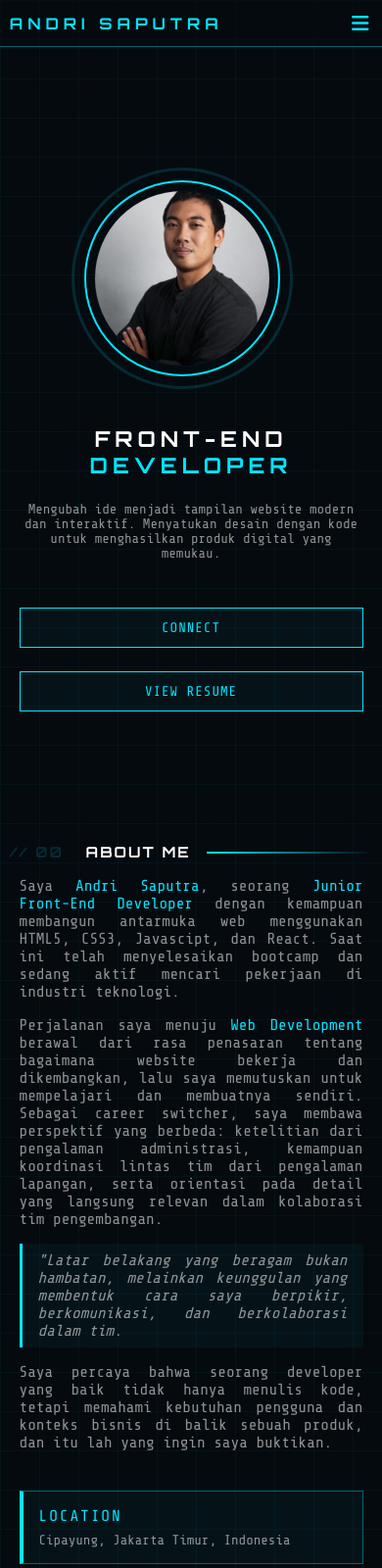
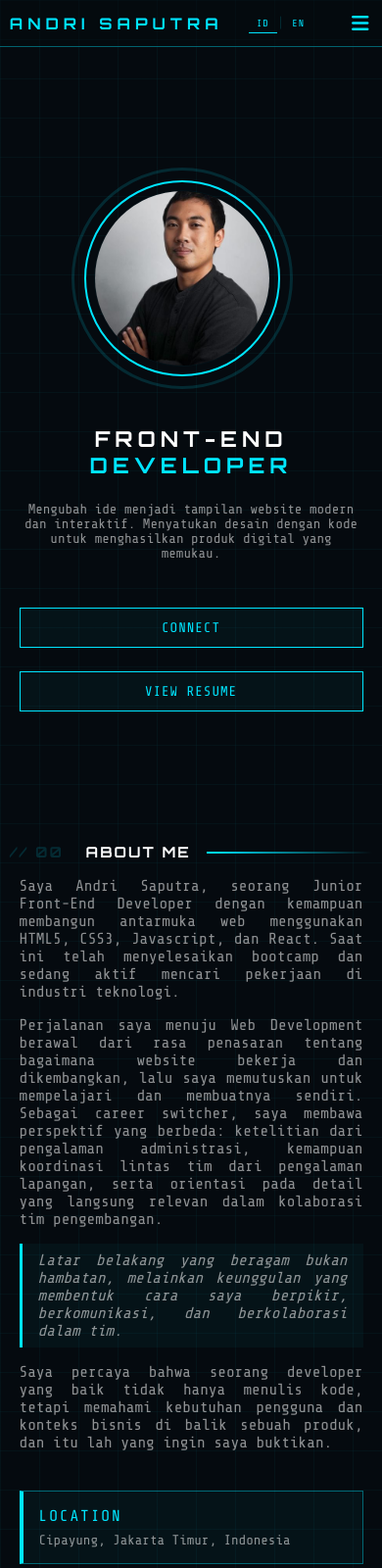
Before and after one commit to andrisaputra25021-dev/Personal-Portfolio-Website, a plain HTML site: page index.html in a window 390 px wide. Shown: the top 1600 px of the page at 98% size. Drawn offline with nearby package versions, Linux system fonts and the light colour scheme.

Commit message:
feat: add bilingual support (ID/EN) with JSON-based i18n

```diff
--- a/index.html
+++ b/index.html
@@ -31,6 +31,19 @@
           <li><a href="#contact" class="navlink">CONTACT</a></li>
         </ul>
 
+        <div class="lang-switcher">
+          <button
+            class="lang-btn active"
+            data-lang="id"
+            onclick="setLanguage('id')"
+          >
+            ID</button
+          ><span>|</span>
+          <button class="lang-btn" data-lang="en" onclick="setLanguage('en')">
+            EN
+          </button>
+        </div>
+
         <div class="dot-status">
           <span class="dot"></span>
           <span>SYSTEM ONLINE</span>
@@ -44,7 +57,7 @@
       <section id="home" class="home">
         <div class="home-leftside">
           <h1>FRONT-END <span>DEVELOPER</span></h1>
-          <p>
+          <p data-i18n="hero.desc">
             Mengubah ide menjadi tampilan website modern dan interaktif.
             Menyatukan desain dengan kode untuk menghasilkan produk digital yang
             memukau.
@@ -82,14 +95,14 @@
 
         <div class="about-content">
           <div class="about-leftside">
-            <p>
+            <p data-i18n="about.p1">
               Saya <span>Andri Saputra</span>, seorang
               <span>Junior Front-End Developer </span>dengan kemampuan membangun
               antarmuka web menggunakan HTML5, CSS3, Javascipt, dan React. Saat
               ini telah menyelesaikan bootcamp dan sedang aktif mencari
               pekerjaan di industri teknologi.
             </p>
-            <p>
+            <p data-i18n="about.p2">
               Perjalanan saya menuju <span>Web Development</span> berawal dari
               rasa penasaran tentang bagaimana website bekerja dan dikembangkan,
               lalu saya memutuskan untuk mempelajari dan membuatnya sendiri.
@@ -98,12 +111,12 @@
               lintas tim dari pengalaman lapangan, serta orientasi pada detail
               yang langsung relevan dalam kolaborasi tim pengembangan.
             </p>
-            <p class="quote">
+            <p class="quote" data-i18n="about.p3">
               "Latar belakang yang beragam bukan hambatan, melainkan keunggulan
               yang membentuk cara saya berpikir, berkomunikasi, dan
               berkolaborasi dalam tim.
             </p>
-            <p>
+            <p data-i18n="about.p4">
               Saya percaya bahwa seorang developer yang baik tidak hanya menulis
               kode, tetapi memahami kebutuhan pengguna dan konteks bisnis di
               balik sebuah produk, dan itu lah yang ingin saya buktikan.
@@ -164,7 +177,7 @@
             </div>
             <div class="projects-details">
               <h1>LANDING PAGE</h1>
-              <p>
+              <p data-i18n="projects.p1_desc">
                 Halaman landing page dengan layout modern dan mobile first
                 approach.
               </p>
@@ -195,7 +208,7 @@
             </div>
             <div class="projects-details">
               <h1>TODO LIST APP</h1>
-              <p>
+              <p data-i18n="projects.p2_desc">
                 Aplikasi manajemen tugas interaktif. Buat tugas, update, dan
                 hapus tugas. Murni dengan DOM manipulation.
               </p>
@@ -227,7 +240,7 @@
             </div>
             <div class="projects-details">
               <h1>CRUD</h1>
-              <p>
+              <p data-i18n="projects.p3_desc">
                 Manajemen state global dengan Zustand. CRUD lengkap dengan
                 tambah, edit, hapus data course secara reaktif tanpa props
                 drilling.
@@ -316,7 +329,7 @@
 
         <div class="contact-grid">
           <div class="contact-leftside">
-            <p class="info">
+            <p class="info" data-i18n="contact.info">
               Terbuka untuk peluang kerja, kolaborasi project, atau diskusi
               mengenai web development.
             </p>
--- /dev/null
+++ b/locales/id.json
@@ -0,0 +1,23 @@
+{
+  "hero": {
+    "desc": "Mengubah ide menjadi tampilan website modern dan interaktif. Menyatukan desain dengan kode untuk menghasilkan produk digital yang memukau."
+  },
+  "about": {
+    "p1": "Saya Andri Saputra, seorang Junior Front-End Developer dengan kemampuan membangun antarmuka web menggunakan HTML5, CSS3, Javascript, dan React. Saat ini telah menyelesaikan bootcamp dan sedang aktif mencari pekerjaan di industri teknologi.",
+    "p2": "Perjalanan saya menuju Web Development berawal dari rasa penasaran tentang bagaimana website bekerja dan dikembangkan, lalu saya memutuskan untuk mempelajari dan membuatnya sendiri. Sebagai career switcher, saya membawa perspektif yang berbeda: ketelitian dari pengalaman administrasi, kemampuan koordinasi lintas tim dari pengalaman lapangan, serta orientasi pada detail yang langsung relevan dalam kolaborasi tim pengembangan.",
+    "p3": "Latar belakang yang beragam bukan hambatan, melainkan keunggulan yang membentuk cara saya berpikir, berkomunikasi, dan berkolaborasi dalam tim.",
+    "p4": "Saya percaya bahwa seorang developer yang baik tidak hanya menulis kode, tetapi memahami kebutuhan pengguna dan konteks bisnis di balik sebuah produk, dan itu lah yang ingin saya buktikan.",
+    "location_val": "Cipayung, Jakarta Timur, Indonesia",
+    "status_val": "Fresh Graduate bootcamp FSD Harisenin.com, Batch 18, Carrier Path Front-End Developer",
+    "soft_val": "Komunikatif, Adaptif, Pemecahan masalah, Berorientasi pada detail, Ketelitian, Fleksibel, Koordinasi lintas tim, Manajemen dokumen",
+    "mission_val": "Berkontribusi sebagai Junior Front-End Developer dan terus bertumbuh dalam membangun produk web yang berdampak"
+  },
+  "projects": {
+    "p1_desc": "Halaman landing page dengan layout modern dan mobile first approach.",
+    "p2_desc": "Aplikasi manajemen tugas interaktif. Buat tugas, update, dan hapus tugas. Murni dengan DOM manipulation.",
+    "p3_desc": "Manajemen state global dengan Zustand. CRUD lengkap dengan tambah, edit, hapus data course secara reaktif tanpa props drilling."
+  },
+  "contact": {
+    "info": "Terbuka untuk peluang kerja, kolaborasi project, atau diskusi mengenai web development."
+  }
+}
--- a/main.js
+++ b/main.js
@@ -1,3 +1,4 @@
+// toggle menu navbar
 const menu = document.querySelector(".menu");
 const navlist = document.querySelector(".navlist");
 
@@ -10,3 +11,47 @@ document.addEventListener("click", (event) => {
     navlist.classList.remove("active");
   }
 });
+
+// translate button
+let currentLang = "id";
+async function loadingTranslations(lang) {
+  const response = await fetch(`/locales/${lang}.json`);
+  const data = await response.json();
+  console.log("loaded:", lang, data);
+  return data;
+}
+
+function applyTranslations(data, prefix = "", obj = data) {
+  for (const key in obj) {
+    if (typeof obj[key] === "object") {
+      applyTranslations(data, `${prefix}${key}.`, obj[key]);
+    } else {
+      const selector = `[data-i18n="${prefix}${key}"]`;
+      const elements = document.querySelectorAll(selector);
+      elements.forEach((el) => {
+        el.textContent = obj[key];
+      });
+    }
+  }
+}
+
+async function setLanguage(lang) {
+  currentLang = lang;
+
+  const data = await loadingTranslations(lang);
+  applyTranslations(data);
+
+  // update button aktif
+  document.querySelectorAll(".lang-btn").forEach((btn) => {
+    btn.classList.toggle("active", btn.dataset.lang === lang);
+  });
+
+  // simpan bahasa pilihan user
+  localStorage.setItem("lang", lang);
+}
+
+// load bahasa tersimpan
+document.addEventListener("DOMContentLoaded", () => {
+  const savedLang = localStorage.getItem("lang") || "id";
+  setLanguage(savedLang);
+});
--- a/style.css
+++ b/style.css
@@ -118,6 +118,39 @@ section {
   50% {
     opacity: 0.25;
   }
+}
+
+/* Language Switcher */
+.lang-switcher {
+  display: flex;
+  align-items: center;
+  font-family: var(--font-body);
+  font-size: 14px;
+  color: var(--border-color);
+}
+
+.lang-btn {
+  background: transparent;
+  border: none;
+  color: var(--primary-color);
+  font-family: var(--font-body);
+  font-size: 14px;
+  letter-spacing: 1px;
+  cursor: pointer;
+  padding: 4px 8px;
+  transition: all 0.25s ease-in-out;
+}
+
+.lang-btn.active {
+  opacity: 1;
+  border-bottom: 1px solid var(--primary-color);
+}
+
+.lang-btn:hover {
+  color: var(--font-primary-color);
+  text-shadow:
+    0 0 8px var(--primary-color),
+    0 0 24px var(--primary-color);
 }
 
 /*hero section*/
@@ -682,6 +715,13 @@ footer {
     padding: 80px 0 60px;
   }
 
+  .lang-switcher {
+    padding-right: 2.5%;
+  }
+  .lang-btn {
+    font-size: 10px;
+  }
+
   .menu {
     display: flex;
     color: var(--primary-color);
@@ -697,7 +737,7 @@ footer {
     top: 60px;
     right: -100%;
     width: auto;
-    background-color: var(--bg);
+    background-color: #050a0f;
     display: flex;
     flex-direction: column;
     padding: 16px;
```
Also changed, not shown: locales/en.json (added, +23 -0 lines).
